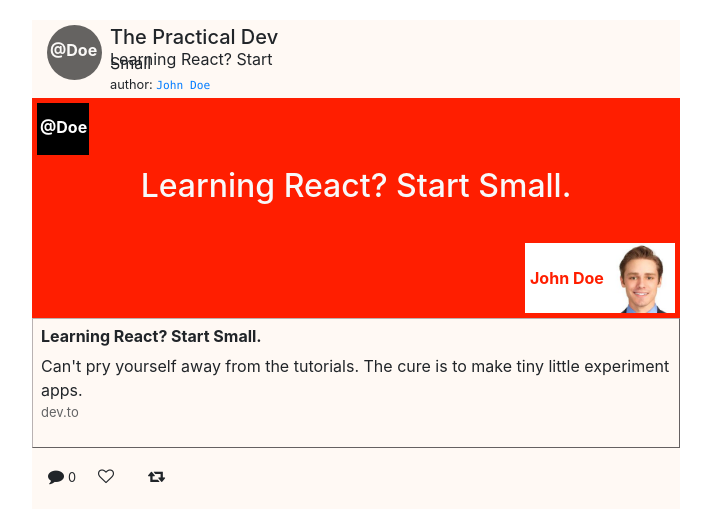
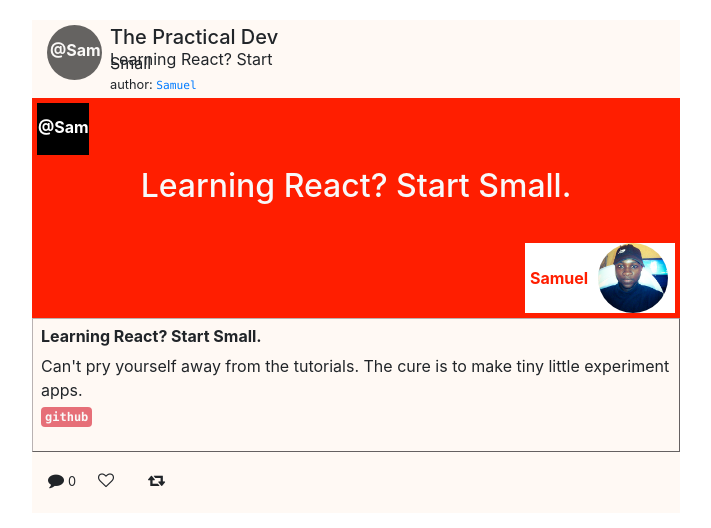
Before and after one commit to orsdev/socialcard, a React (Create React App) app: page / in a window 1280 px wide. Shown: the top 528 px of the page, without its empty margins (284-995 px from the left). Built offline with nearby package versions, Linux system fonts and the light colour scheme.

Commit message:
username changed, user picture also change

```diff
--- a/src/component/Info/Info.js
+++ b/src/component/Info/Info.js
@@ -3,11 +3,11 @@
 const Info = (props) => {
  let info = (
   <div className="container info__container">
-    <span className="picture text-light"> &nbsp; <strong>@Doe</strong></span>
+    <span className="picture text-light"> &nbsp; <strong>@Sam</strong></span>
     <div className="header__title">
      <h5>The Practical Dev</h5>
      <p> Learning React? Start Small</p>
-     <span className="small"> author: <code className="text-primary">John Doe</code></span>
+     <span className="small"> author: <code className="text-primary">Samuel</code></span>
     </div>
   </div>
  );
--- a/src/component/Post/Post.js
+++ b/src/component/Post/Post.js
@@ -1,14 +1,14 @@
 import React from 'react';
-import User from '../../img/user.jpg';
+import User from '../../img/ogundare.jpg';
 
 const Posts = (props) => {
  return (
   <div className="container posts p-0">
    <div className="posts__bg">
-   <span className="posts__picture"> &nbsp; <strong>@Doe</strong></span>
+   <span className="posts__picture"> &nbsp; <strong>@Sam</strong></span>
     <h2 className="posts__heading text-light text-center"> Learning React? Start Small.</h2>
     <div className="user">
-     <span className="user__name">John Doe</span>
+     <span className="user__name">Samuel</span>
      <span className="user__pic">
       <img src={User} alt="john doe"/>
      </span>
@@ -17,7 +17,11 @@
    <div className="posts__preview p-2">
     <h4 className="posts__title">Learning React? Start Small.</h4>
     <p>Can't pry yourself away from the tutorials. The cure is to make tiny little experiment apps.</p>
-    <p className="link">dev.to</p>
+    <p className="link">
+     <code class="badge badge-danger p-1">
+      <a class="text-light" target="_blank" href="https://github.com/orsdev">github</a>
+      </code>
+      </p>
    </div>
   </div>
  )
--- a/src/css/style.css
+++ b/src/css/style.css
@@ -12,7 +12,7 @@
   margin: 20px auto;
 }
 
-.comment_section{
+.comment_section {
   padding: 5px 0;
   width: 648px;
 }
@@ -53,7 +53,7 @@
 }
 
 .posts__bg {
-  background: rgb(255, 30, 0);;
+  background: rgb(255, 30, 0);
   position: relative;
   height: 220px;
 }
@@ -71,7 +71,7 @@
 .posts__picture strong {
   position: absolute;
   top: 12px;
-  left: 3px;
+  left: 1px;
   color: white;
 }
 
@@ -103,10 +103,19 @@
   font-weight: bold;
 }
 
+.user__pic {
+ padding-left: 10px;
+}
+
 .user__pic img {
   width: 70px;
   height: 70px;
+  border-radius: 50%;
   object-fit: cover;
+  -webkit-border-radius: 50%;
+  -moz-border-radius: 50%;
+  -ms-border-radius: 50%;
+  -o-border-radius: 50%;
 }
 
 .posts__preview {
@@ -119,7 +128,7 @@
 }
 
 .link {
-  font-size: 13px;
+  font-size: 16px;
   opacity: 0.7;
   margin-top: -15px;
   cursor: default;
@@ -130,7 +139,7 @@
   display: flex;
 }
 
-.modify{
+.modify {
   position: absolute;
   bottom: 0;
   margin: 3px auto;
@@ -140,21 +149,21 @@
   padding: 6px 0;
 }
 
-.comment ,
-.like ,
-.retweet{
+.comment,
+.like,
+.retweet {
   flex-basis: 50px;
 }
 
-.fa-trash-o ,
-.fa-pencil{
+.fa-trash-o,
+.fa-pencil {
   flex-basis: 30px;
   margin-right: 10px;
 }
 
 .fa-trash-o:hover,
-.fa-pencil:hover{
- opacity: .8;
+.fa-pencil:hover {
+  opacity: 0.8;
 }
 
 .count {
```
Also changed, not shown: src/img/ogundare.jpg (added), src/img/user.jpg (deleted). Lines whose indentation alone changed are shown as unchanged.
